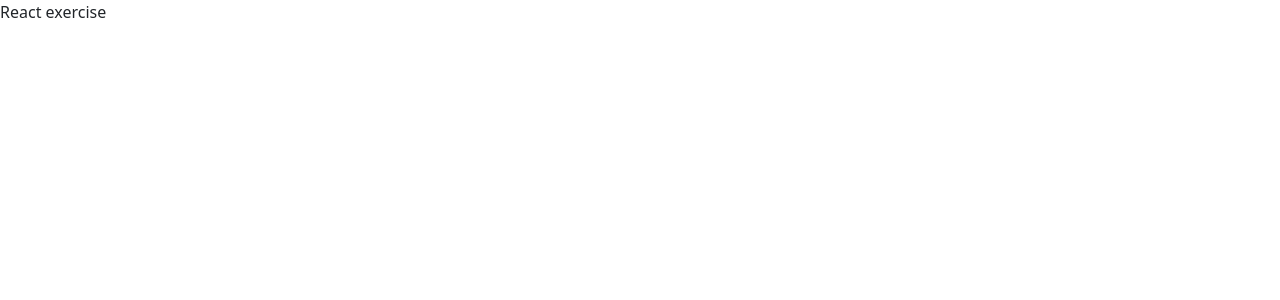
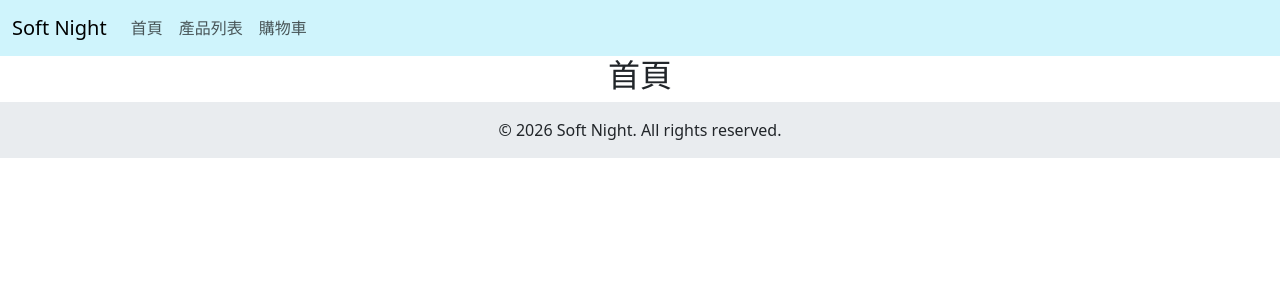
Before and after one commit to yuan6636/react-week-5, a React (Vite) app: page / in a window 1280 px wide. Shown: the top 300 px of the page. Built offline with nearby package versions, Linux system fonts and the light colour scheme.

Commit message:
feat: 建立路由表

```diff
--- a/src/App.jsx
+++ b/src/App.jsx
@@ -1,8 +1,12 @@
+import { RouterProvider } from "react-router"
+import { router } from "./router"
+import FrontendLayout from "./assets/Front/layout/FrontendLayout"
+
 function App() {
   return (
-    <>
-      React exercise
-    </>
+    <RouterProvider router={router}>
+      <FrontendLayout />
+    </RouterProvider>
   )
 }
 
--- /dev/null
+++ b/src/assets/Front/layout/FrontendLayout.jsx
@@ -0,0 +1,60 @@
+import { Outlet, Link } from "react-router";
+
+const FrontendLayout = () => {
+  return (
+    <>
+      <header>
+        <nav className="navbar navbar-expand-lg bg-info-subtle">
+          <div className="container-fluid">
+            <a className="navbar-brand" href="#">
+              Soft Night
+            </a>
+            <button
+              className="navbar-toggler"
+              type="button"
+              data-bs-toggle="collapse"
+              data-bs-target="#navbarSupportedContent"
+              aria-controls="navbarSupportedContent"
+              aria-expanded="false"
+              aria-label="Toggle navigation"
+            >
+              <span className="navbar-toggler-icon"></span>
+            </button>
+            <div
+              className="collapse navbar-collapse"
+              id="navbarSupportedContent"
+            >
+              <ul className="navbar-nav me-auto mb-2 mb-lg-0 text-dark">
+                <li className="nav-item">
+                  <Link className="nav-link" to="/">
+                    首頁
+                  </Link>
+                </li>
+                <li className="nav-item">
+                  <Link className="nav-link" to="/products">
+                    產品列表
+                  </Link>
+                </li>
+                <li className="nav-item">
+                  <Link className="nav-link" to="/cart">
+                    購物車
+                  </Link>
+                </li>
+              </ul>
+            </div>
+          </div>
+        </nav>
+      </header>
+      <main>
+        <Outlet />
+      </main>
+      <footer>
+        <p className="py-3 bg-body-secondary">
+          &copy; 2026 Soft Night. All rights reserved.
+        </p>
+      </footer>
+    </>
+  );
+}
+
+export default FrontendLayout
--- /dev/null
+++ b/src/assets/Front/pages/Cart.jsx
@@ -0,0 +1,5 @@
+const Cart = () => {
+  return <h2>購物車頁</h2>;
+};
+
+export default Cart;
--- /dev/null
+++ b/src/assets/Front/pages/Home.jsx
@@ -0,0 +1,7 @@
+const Home = () => {
+  return (
+    <h2>首頁</h2>
+  )
+}
+
+export default Home
--- /dev/null
+++ b/src/assets/Front/pages/NotFound.jsx
@@ -0,0 +1,5 @@
+const NotFound = () => {
+  return <h2>404 Not Found</h2>;
+};
+
+export default NotFound;
--- /dev/null
+++ b/src/assets/Front/pages/Products.jsx
@@ -0,0 +1,5 @@
+const Products = () => {
+  return <h2>產品列表頁</h2>;
+};
+
+export default Products;
--- /dev/null
+++ b/src/assets/Front/pages/SingleProduct.jsx
@@ -0,0 +1,5 @@
+const SingleProduct = () => {
+  return <h2>產品詳細頁</h2>;
+};
+
+export default SingleProduct;
--- /dev/null
+++ b/src/assets/Front/style/style.css
@@ -0,0 +1,5 @@
+html,
+body {
+  height: 100%;
+  text-align: center;
+}
--- a/src/main.jsx
+++ b/src/main.jsx
@@ -2,6 +2,7 @@ import { StrictMode } from 'react'
 import { createRoot } from 'react-dom/client'
 import 'bootstrap/dist/css/bootstrap.min.css'
 import 'bootstrap/dist/js/bootstrap.bundle.min.js'
+import './assets/Front/style/style.css'
 import App from './App.jsx'
 
 createRoot(document.getElementById('root')).render(
--- /dev/null
+++ b/src/router.jsx
@@ -0,0 +1,36 @@
+import { createHashRouter } from "react-router";
+import FrontendLayout from "./assets/Front/layout/FrontendLayout";
+import Home from "./assets/Front/pages/Home";
+import Products from "./assets/Front/pages/Products";
+import SingleProduct from "./assets/Front/pages/singleProduct";
+import Cart from "./assets/Front/pages/Cart";
+import NotFound from "./assets/Front/pages/NotFound";
+
+export const router = createHashRouter([
+  {
+    path: '/',
+    element: <FrontendLayout />,
+    children: [
+      {
+        index: true,
+        element: <Home />,
+      },
+      {
+        path: '/products',
+        element: <Products />,
+      },
+      {
+        path: '/product/:id',
+        element: <SingleProduct />,
+      },
+      {
+        path: '/cart',
+        element: <Cart />,
+      },
+      {
+        path: '*',
+        element: <NotFound />
+      }
+    ],
+  },
+]);
```
